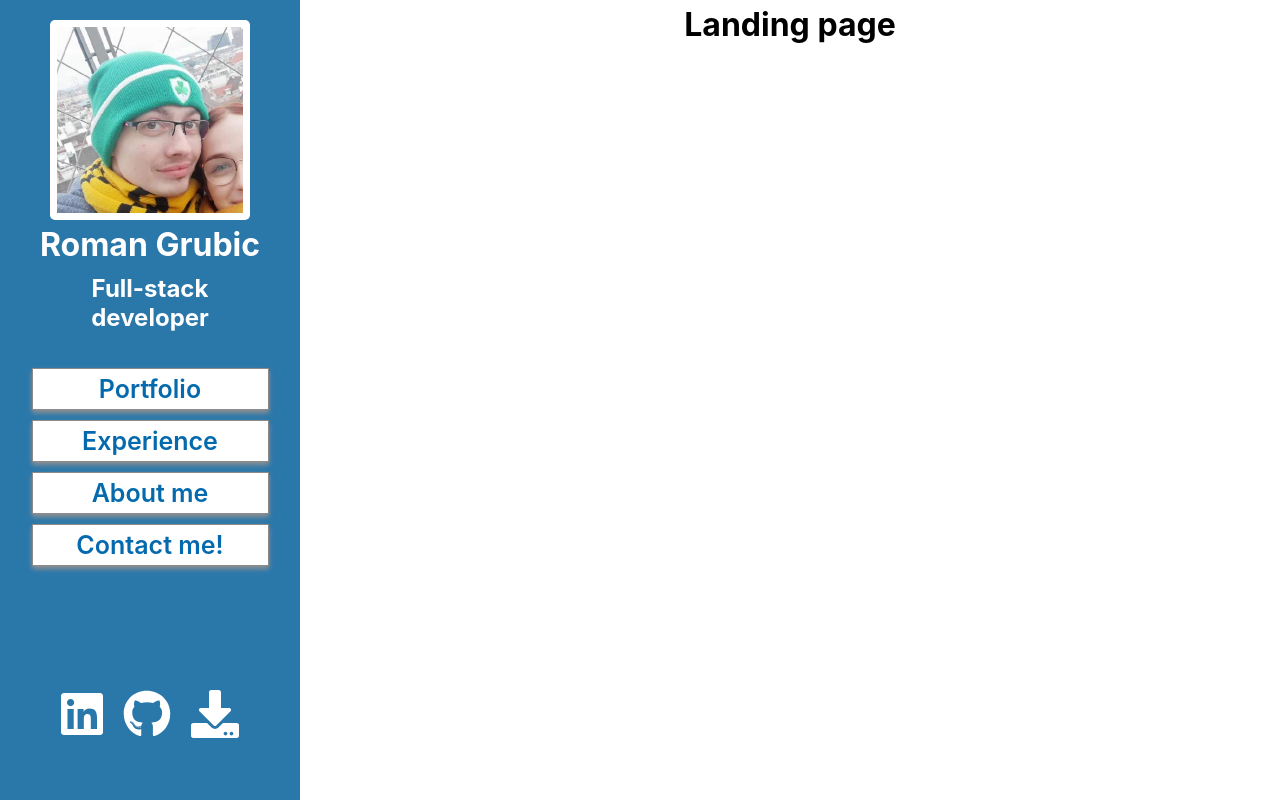
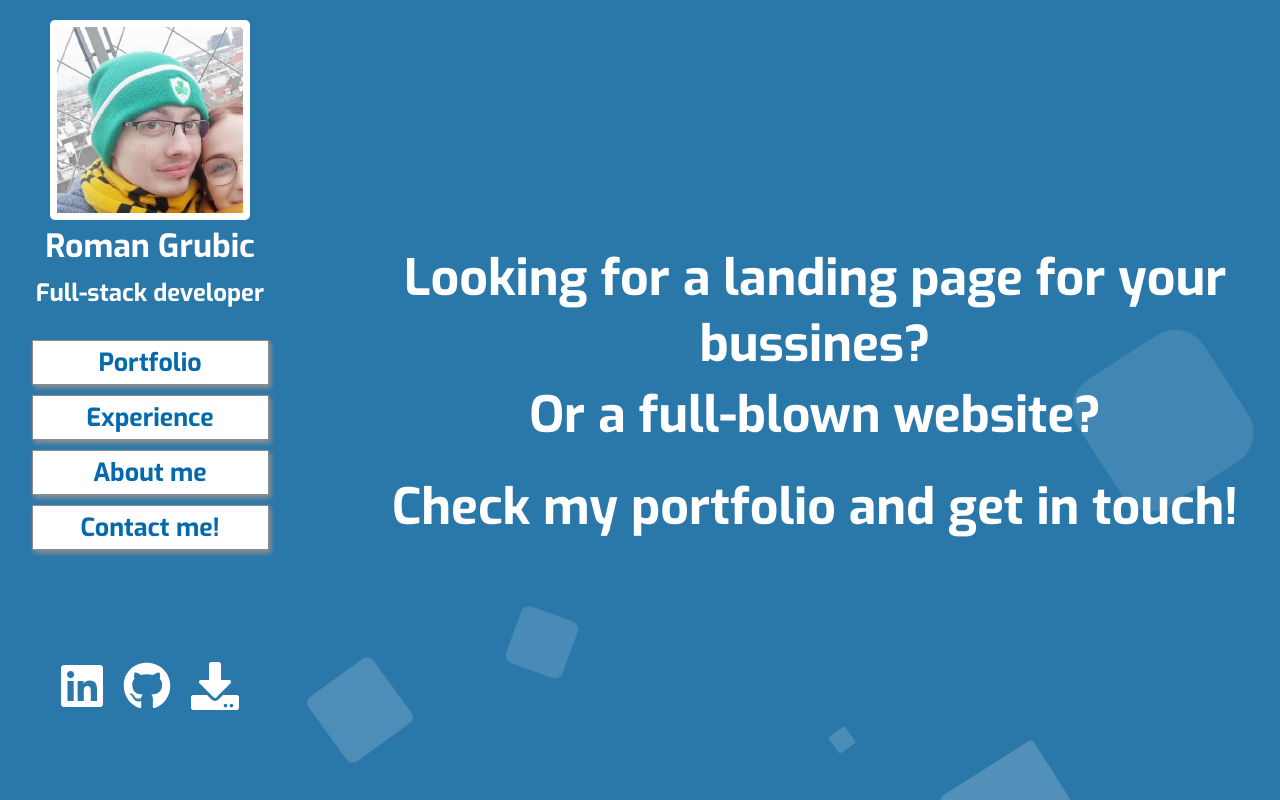
Before and after one commit to romangrubic/react-portfolio, a React (Create React App) app: page / in a window 1280 px wide. Built offline with nearby package versions, Linux system fonts and the light colour scheme.

Commit message:
Added landing page with css animations.

```diff
--- a/src/components/Navigation/DesktopNav/DesktopNav.js
+++ b/src/components/Navigation/DesktopNav/DesktopNav.js
@@ -9,7 +9,9 @@
     return (
         <header className={ classes.Toolbar } >
             <div className={ classes.Logo }>
+                <a href="/">
                 <Logo />
+                </a>
             </div>
             <div className={classes.Name}>
                 <h1>Roman Grubic</h1>
--- a/src/components/Navigation/MobileNav/SideBar/SideBar.js
+++ b/src/components/Navigation/MobileNav/SideBar/SideBar.js
@@ -18,7 +18,9 @@
                 show={ props.open }
                 clicked={ props.closed } />
             <div className={ attachClasses.join(" ") }>
+                <a href="/">
                 <Logo />
+                </a>
                 <div className={ classes.Name }>
                     <h1>Roman Grubic</h1>
                     <h2>Full-stack developer</h2>
--- a/src/components/Navigation/NavigationItems/NavItem/NavItem.js
+++ b/src/components/Navigation/NavigationItems/NavItem/NavItem.js
@@ -5,7 +5,7 @@
 const NavItem = (props) => {
     return (
         <li className={classes.NavItem}>
-            <NavLink
+            <NavLink className={classes.customunderline}
             to={props.link}>{props.children}</NavLink>
         </li>
     )
--- a/src/components/Navigation/NavigationItems/NavItem/NavItem.module.css
+++ b/src/components/Navigation/NavigationItems/NavItem/NavItem.module.css
@@ -9,7 +9,7 @@
     transition: 0.5s ease;
     width: 225px;
     border: 1px solid rgb(139, 139, 139);
-    box-shadow: 0 3px 5px rgb(145, 145, 145);
+    box-shadow: 2px 3px 5px rgb(145, 145, 145);
 }
 .NavItem a {
     text-decoration: none;
@@ -18,5 +18,5 @@
 }
 .NavItem:hover{
     background-color: rgb(236, 236, 236);
-    transition: 0.5s ease;
+    transition: 0.25s ease;
 }
--- a/src/containers/Personal/Landing/Landing.js
+++ b/src/containers/Personal/Landing/Landing.js
@@ -1,10 +1,29 @@
 import React from 'react';
-// import classes from './Landing.module.css';
+import classes from './Landing.module.css';
 
 const Landing = props => {
     return (
         <div>
-            <h1>Landing page</h1>
+            <div className={classes.context}>
+                <h1>Looking for a landing page for your bussines?</h1>
+                <h1>Or a full-blown website?</h1>
+                <br></br>
+                <h1>Check my portfolio and get in touch!</h1>
+           </div>
+            <div className={classes.area} >
+                <ul className={classes.circles}>
+                    <li></li>
+                    <li></li>
+                    <li></li>
+                    <li></li>
+                    <li></li>
+                    <li></li>
+                    <li></li>
+                    <li></li>
+                    <li></li>
+                    <li></li>
+                </ul>
+            </div >
         </div>
     )
 };
--- a/src/containers/Personal/Landing/Landing.module.css
+++ b/src/containers/Personal/Landing/Landing.module.css
@@ -0,0 +1,162 @@
+@import url('https://fonts.googleapis.com/css?family=Exo:400,700');
+
+*{
+    margin: 0px;
+    padding: 0px;
+}
+
+body{
+    font-family: 'Exo', sans-serif;
+}
+
+
+.context {
+    text-align: center;
+    position: absolute;
+    top:30vh;
+}
+
+.context h1{
+    text-align: center;
+    color: #fff;
+    font-size: 50px;
+    margin-left: 50px;
+}
+
+
+.area{
+    background: rgb(42, 119, 170);
+    background: -webkit-linear-gradient(to left, #8f94fb, #4e54c8);
+    width: 100%;
+    height:100vh;
+}
+
+.circles{
+    position: absolute;
+    top: 0;
+    left: 0;
+    width: 100%;
+    height: 100%;
+    overflow: hidden;
+}
+
+.circles li{
+    position: absolute;
+    display: block;
+    list-style: none;
+    width: 20px;
+    height: 20px;
+    background: rgba(255, 255, 255, 0.2);
+    animation: animate 25s linear infinite;
+    bottom: -150px;
+
+}
+
+.circles li:nth-child(1){
+    left: 25%;
+    width: 80px;
+    height: 80px;
+    animation-delay: 0s;
+}
+
+
+.circles li:nth-child(2){
+    left: 10%;
+    width: 20px;
+    height: 20px;
+    animation-delay: 2s;
+    animation-duration: 12s;
+}
+
+.circles li:nth-child(3){
+    left: 70%;
+    width: 20px;
+    height: 20px;
+    animation-delay: 4s;
+}
+
+.circles li:nth-child(4){
+    left: 40%;
+    width: 60px;
+    height: 60px;
+    animation-delay: 0s;
+    animation-duration: 18s;
+}
+
+.circles li:nth-child(5){
+    left: 65%;
+    width: 20px;
+    height: 20px;
+    animation-delay: 0s;
+}
+
+.circles li:nth-child(6){
+    left: 75%;
+    width: 110px;
+    height: 110px;
+    animation-delay: 3s;
+}
+
+.circles li:nth-child(7){
+    left: 35%;
+    width: 150px;
+    height: 150px;
+    animation-delay: 7s;
+}
+
+.circles li:nth-child(8){
+    left: 50%;
+    width: 25px;
+    height: 25px;
+    animation-delay: 15s;
+    animation-duration: 45s;
+}
+
+.circles li:nth-child(9){
+    left: 20%;
+    width: 15px;
+    height: 15px;
+    animation-delay: 2s;
+    animation-duration: 35s;
+}
+
+.circles li:nth-child(10){
+    left: 85%;
+    width: 150px;
+    height: 150px;
+    animation-delay: 0s;
+    animation-duration: 11s;
+}
+
+
+
+@keyframes animate {
+
+    0%{
+        transform: translateY(0) rotate(0deg);
+        opacity: 1;
+        border-radius: 0;
+    }
+
+    100%{
+        transform: translateY(-1000px) rotate(720deg);
+        opacity: 0;
+        border-radius: 50%;
+    }
+
+}
+@media (max-width: 1000px) {
+    .context {
+        top: 15vh;
+        padding-left: 10px;
+    }
+}
+@media (max-width: 800px) {
+    .context {
+        top: 15vh;
+        left: 0;
+    }
+    .area {
+        height: 90.2vh;
+    }
+}
```
